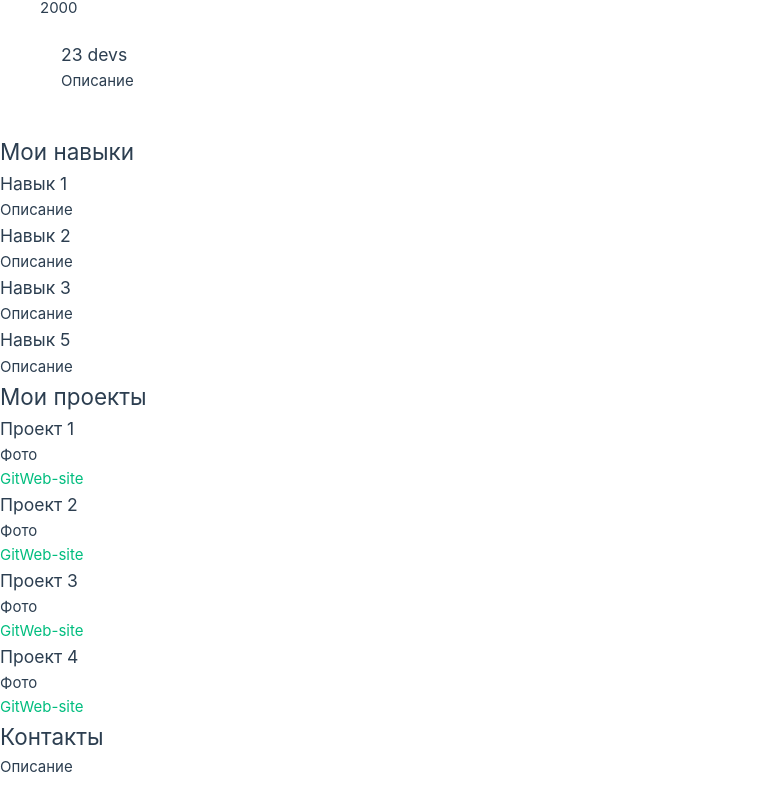
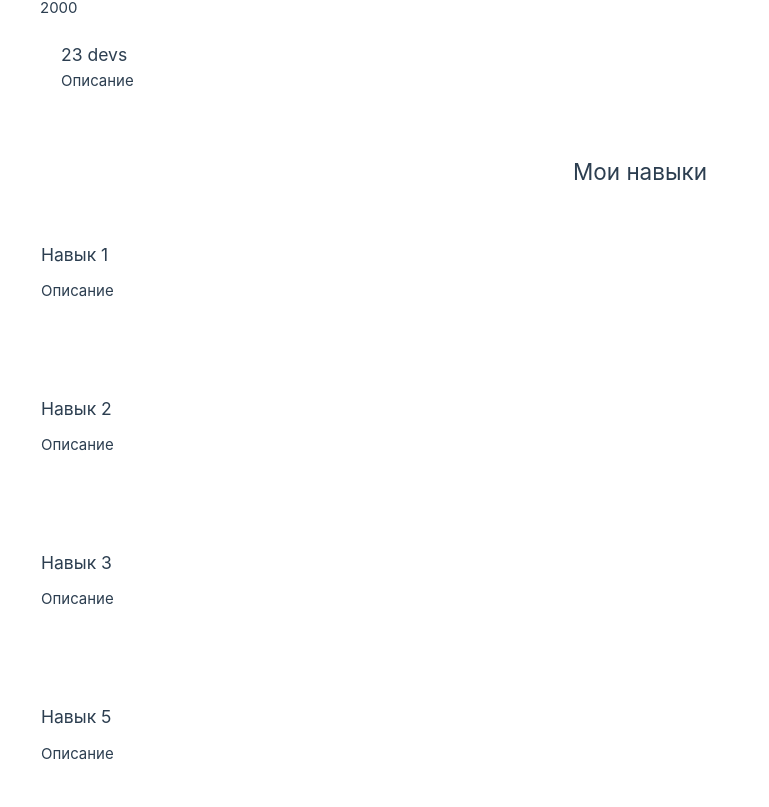
Before and after one commit to Kawin-xxx/Portfolio, a Vue app: page / in a window 1280 px wide. Shown: the part 1133-1940 px from the top of the page, without its empty margins (0-769 px from the left). Built offline with nearby package versions, Linux system fonts and the light colour scheme.

Commit message:
Change grid for skills section

```diff
--- a/src/components/SkillsCard.vue
+++ b/src/components/SkillsCard.vue
@@ -16,5 +16,14 @@ export default {
     </li>
 </template>
 
-<style scoped>
+<style scoped lang="scss">
+.skills-card {
+    border: 1px solid $color-white;
+    padding: 30px 20px;
+    border-radius: 10px;
+}
+
+.skills-card__title {
+    margin-bottom: 10px;
+}
 </style>
--- a/src/components/SkillsSection.vue
+++ b/src/components/SkillsSection.vue
@@ -14,7 +14,7 @@ export default {
 </script>
 
 <template>
-    <section class="skills section" id="skills">
+    <section class=" main-container__skills skills section" id="skills">
         <div class="skills__container container">
             <h2 class="skills__title">Мои навыки</h2>
             <ul class="skills__list">
@@ -29,5 +29,22 @@ export default {
     </section>
 </template>
 
-<style scoped>
+<style scoped lang="scss">
+.skills__title {
+    text-align: center;
+    margin-bottom: 20px;
+}
+
+.skills__container {
+    margin: 0 auto;
+    padding: 20px;
+}
+
+.skills__list {
+    list-style: none;
+}
+
+.skills__item:not(:last-child) {
+    margin-bottom: 30px;
+}
 </style>
```
